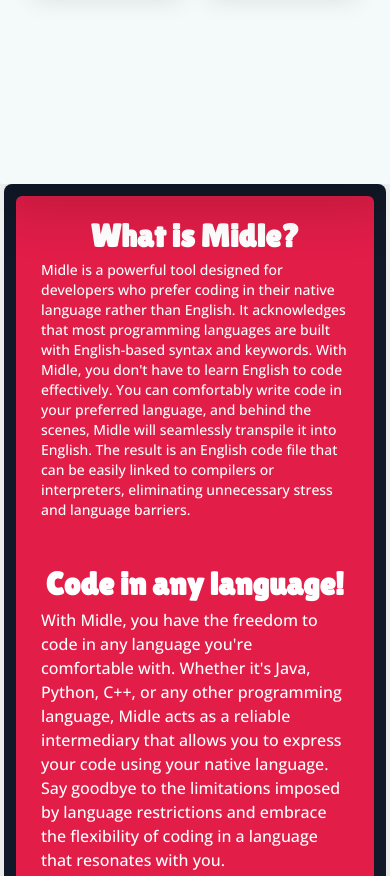
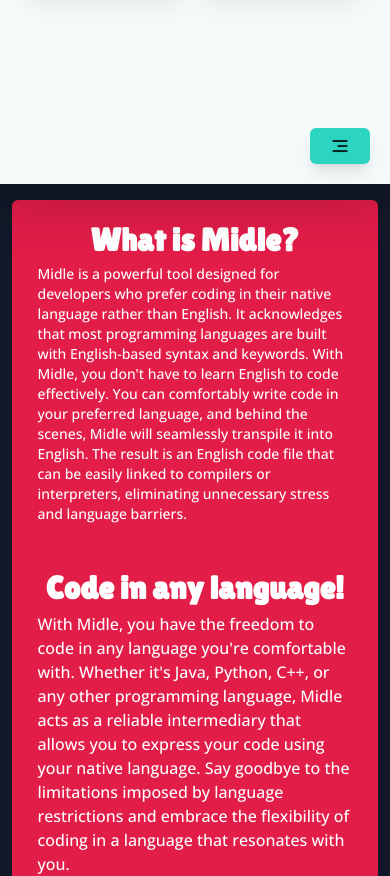
Before and after one commit to jamm59/midle-frontend, a Next.js app: page / in a window 390 px wide. Shown: the part 660-1536 px from the top of the page. Built offline with nearby package versions, Linux system fonts and the light colour scheme; a web font is replaced by a local one.

Commit message:
added some stuff to the navigation bar

```diff
--- a/app/code/page.jsx
+++ b/app/code/page.jsx
@@ -1,7 +1,7 @@
 "use client";
+import Navigation from "../components/Navigation";
 import Output from "../components/Output";
 import Editor from "@monaco-editor/react";
-import { useRef } from "react";
 export default function Home() {
   const codeFile = `# This is a comment testing the code
 # This is another comment testing the code
@@ -11,25 +11,6 @@
           yield i
   return "No even numbers found!"`;
   const codeLanguage = "PYTHON";
-
-  const imgRef = useRef(null);
-  const navRef = useRef(null);
-
-  const toggleCSSclasses = (el, cls) =>
-    cls.forEach((cl) => el.classList.toggle(cl));
-
-  const toggleChildrenclasses = (el, cl) => {
-    el.querySelectorAll("div").forEach((child) => {
-      child.classList && child.classList.toggle(cl);
-    });
-  };
-  const handleNavClick = () => {
-    const classNames = ["w-[40%]", "h-[95%]"];
-    navRef.current ? toggleCSSclasses(navRef.current, classNames) : undefined;
-    navRef.current
-      ? toggleChildrenclasses(navRef.current, "hidden")
-      : undefined;
-  };
 
   return (
     <>
@@ -55,18 +36,7 @@
           </div>
         </div>
       </div>
-      <nav
-        ref={navRef}
-        onClick={handleNavClick}
-        className="fixed bottom-5 right-5 flex flex-col items-start justify-start rounded-md
-         bg-white px-5 py-2 font-lilita text-black transition-all duration-500 ease-in-out"
-      >
-        <MenuItem children={"fontSize"} />
-        <MenuItem children={"font"} />
-        <MenuItem children={"about"} />
-        <MenuItem children={"exit"} />
-        <img src="/menu-bar.png" className="mt-auto h-5 w-5" ref={imgRef} />
-      </nav>
+      <Navigation />
     </>
   );
 }
@@ -88,11 +58,3 @@
     />
   );
 }
-
-function MenuItem({ children }) {
-  return (
-    <div className="mb-3 hidden w-[40%] rounded-md bg-gray-900 p-3 text-white shadow-md">
-      {children}
-    </div>
-  );
-}
--- /dev/null
+++ b/app/components/Navigation.jsx
@@ -0,0 +1,46 @@
+"use client";
+
+import { useRef } from "react";
+
+const MenuItem = ({ children }) => {
+  return (
+    <div className="mb-3 hidden w-[40%] rounded-md bg-gray-900 p-3 text-white shadow-md">
+      {children}
+    </div>
+  );
+};
+
+export default function Navigation() {
+  const navRef = useRef(null);
+
+  const toggleCSSclasses = (el, cls) =>
+    cls.forEach((cl) => el.classList.toggle(cl));
+
+  const toggleChildrenclasses = (el, cl) => {
+    el.querySelectorAll("div").forEach((child) => {
+      child.classList && child.classList.toggle(cl);
+    });
+  };
+  const handleNavClick = () => {
+    const classNames = ["w-[50%]", "h-[95%]", "md:w-[80%]"];
+    navRef.current ? toggleCSSclasses(navRef.current, classNames) : undefined;
+    navRef.current
+      ? toggleChildrenclasses(navRef.current, "hidden")
+      : undefined;
+  };
+  return (
+    <nav
+      ref={navRef}
+      onClick={handleNavClick}
+      className="fixed bottom-5 right-5 z-50 flex flex-col items-start justify-start rounded-md
+         bg-white px-5 py-2 font-lilita text-black shadow-lg
+         transition-all duration-500 ease-in-out sm:bg-teal-400"
+    >
+      <MenuItem children={"fontSize"} />
+      <MenuItem children={"font"} />
+      <MenuItem children={"about"} />
+      <MenuItem children={"exit"} />
+      <img src="/menu-bar.png" className="mt-auto h-5 w-5" />
+    </nav>
+  );
+}
--- a/app/components/TopSection.jsx
+++ b/app/components/TopSection.jsx
@@ -11,8 +11,8 @@
 
   return (
     <section
-      className="m-auto grid h-fit w-[98%] grid-cols-3 overflow-hidden rounded-lg bg-gray-900 p-3 shadow-2xl sm:grid-cols-1
-    sm:grid-rows-3"
+      className="m-auto grid h-fit w-[98%] grid-cols-3 overflow-hidden rounded-lg bg-gray-900 p-3 shadow-2xl sm:w-full sm:grid-cols-1 sm:grid-rows-3 sm:rounded-none
+    sm:py-4"
     >
       <div className="grid place-items-center rounded-md bg-rose-600">
         <div className="grid place-items-center p-2">
--- a/app/page.jsx
+++ b/app/page.jsx
@@ -4,6 +4,7 @@
 import MidSection from "./components/MidSection";
 import CodeSection from "./components/CodeSection";
 import BottomSection from "./components/BottomSection";
+import Navigation from "./components/Navigation";
 
 export default function Home() {
   const codeFile = `def evenNums(start, end, step):
@@ -14,6 +15,7 @@
   const codeLanguage = "PYTHON";
   return (
     <>
+      <Navigation />
       <Header />
       <TopSection />
       <MidSection />
```
